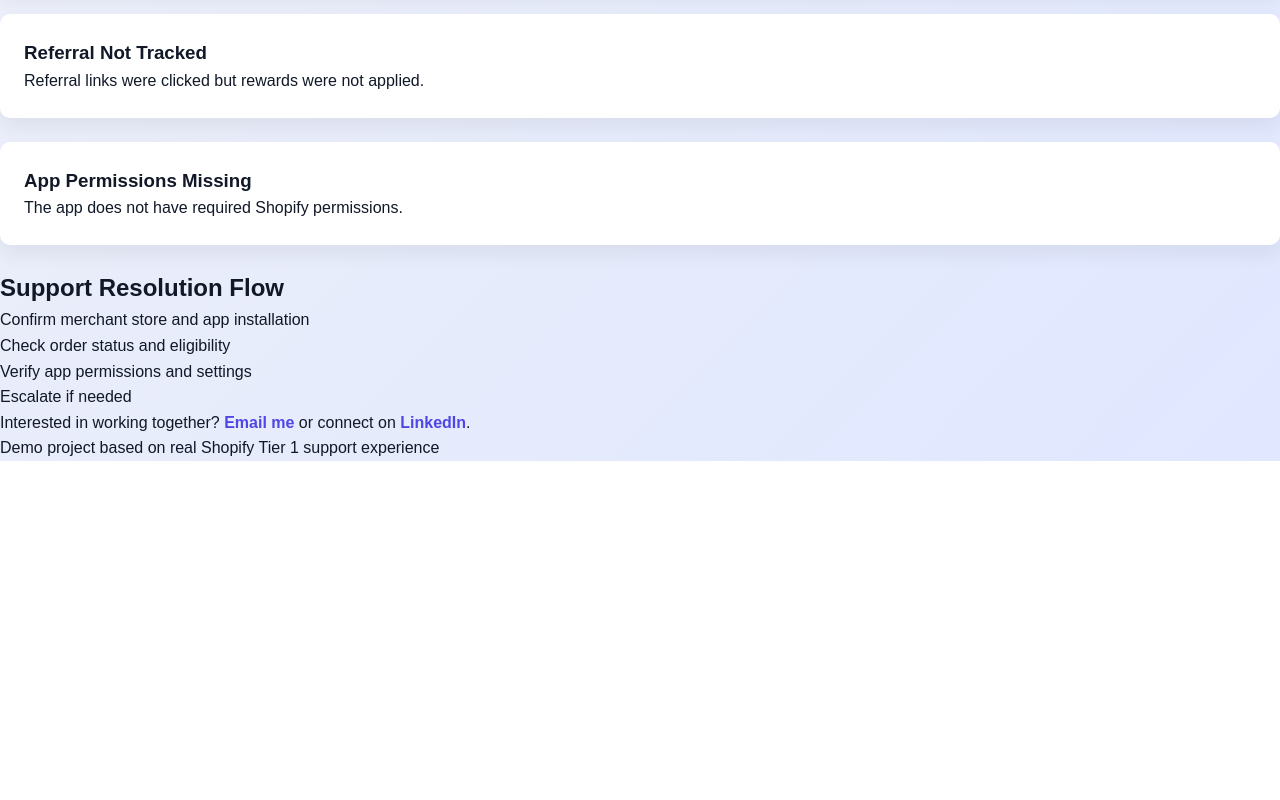
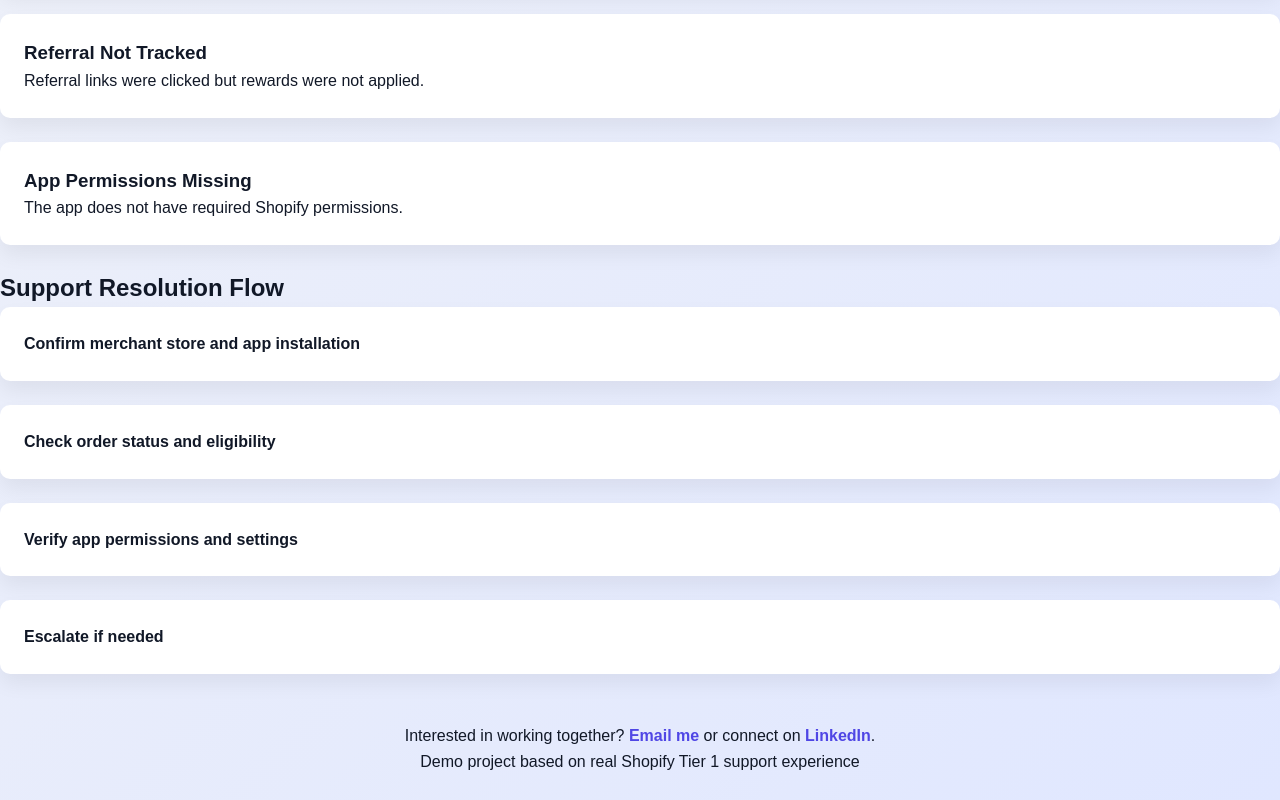
Before and after one commit to nanerbeee1/loyalty-referral-portfolio, a plain HTML site: page index.html in a window 1280 px wide. Shown: the part 1097-1897 px from the top of the page. Before the commit the page ends 1558 px from the top, so only its background shows below. Drawn offline with Linux system fonts and the light colour scheme.

Commit message:
Update index.html

```diff
--- a/index.html
+++ b/index.html
@@ -91,21 +91,36 @@
     <h2>Support Resolution Flow</h2>
 
     <ol>
-      <li>Confirm merchant store and app installation</li>
-      <li>Check order status and eligibility</li>
-      <li>Verify app permissions and settings</li>
-      <li>Escalate if needed</li>
+
+      <div class="card">
+        <h4>
+          Confirm merchant store and app installation
+        </h4>
+      </div>
+
+      <div class="card">
+        <h4>Check order status and eligibility</h4>
+      </div>
+
+      <div class="card">
+        <h4>Verify app permissions and settings</h4>
+      </div>
+
+      <div class="card">
+        <h4>Escalate if needed</h4>
+      </div>
     </ol>
   </section>
 
   <!-- FOOTER -->
-  <footer>
+  <footer style="text-align: center;">
+    <br/>
     <p>Interested in working together? <a href="mailto:your.email@example.com">Email me</a> or connect on <a href="https://www.linkedin.com/in/yourprofile" target="_blank" rel="noopener">LinkedIn</a>.</p>
+
     <p>Demo project based on real Shopify Tier 1 support experience</p>
+    <br>
   </footer>
 
   <script src="script.js"></script>
-  <button id="backToTop" title="Back to top">↑</button>
-
 </body>
 </html>
```
